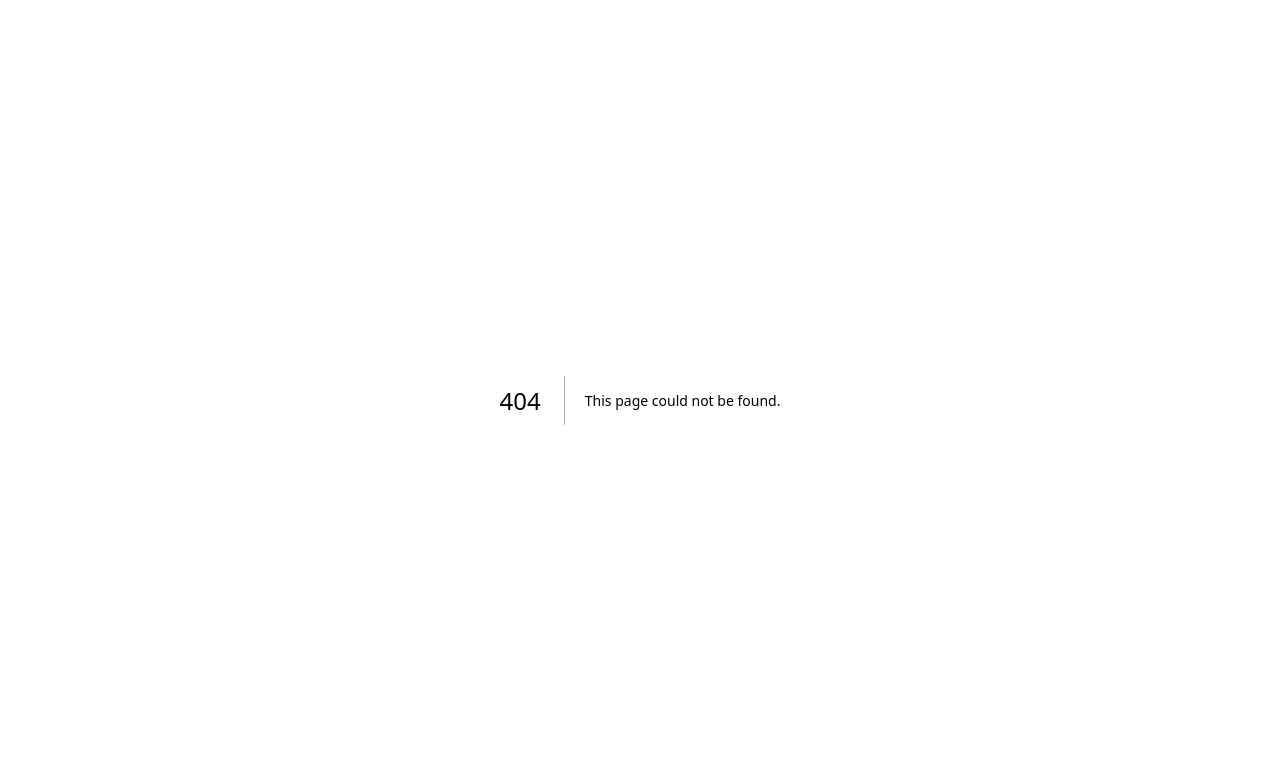
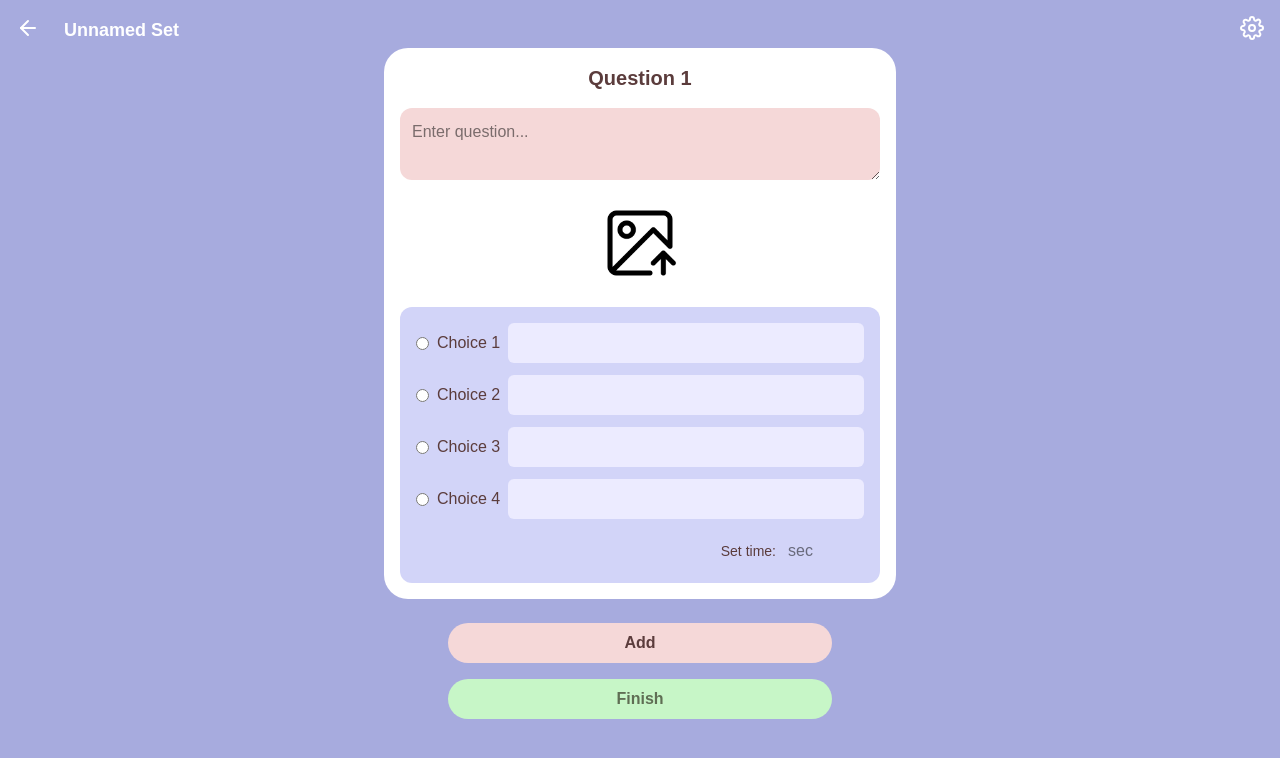
Before and after one commit to bibieve/smart_clicker, a Next.js app: page /login/dashboardteacher/Questionslists/setquestions in a window 1280 px wide. Before the commit this address had no page. Shown: the top 758 px of the page. Built offline with nearby package versions, Linux system fonts and the light colour scheme.

Commit message:
SetQuestions
SetQ ที่ยังไม่สมบูรณ์

```diff
--- a/app/login/dashboardteacher/questions/page.tsx
+++ b/app/login/dashboardteacher/Questionslists/page.tsx
@@ -66,6 +66,21 @@ export default function AddQuestionsPage() {
               <FiX size={20} />
             </button>
             <p className="text-[#5B3C3C] font-semibold text-sm text-xl">{question}</p>
+             {/* ปุ่ม Edit + Send ด้านล่าง */}
+      <div className="flex w-full justify-between mt-4">
+        <button
+          className="bg-white text-[#5B3C3C] text-sm font-semibold px-4 py-1 rounded-full shadow"
+          onClick={() => router.push(`/setquestions?title=${encodeURIComponent(question)}`)}
+        >
+          Edit
+        </button>
+        <button
+          className="bg-[#D2F7B6] text-[#5B3C3C] text-sm font-semibold px-4 py-1 rounded-full shadow"
+          onClick={() => alert(`Send ${question}`)}
+        >
+          Send
+        </button>
+      </div>
           </div>
         ))}
       </div>
--- /dev/null
+++ b/app/login/dashboardteacher/Questionslists/setquestions/page.tsx
@@ -0,0 +1,119 @@
+"use client";
+
+import { useState } from "react";
+import { useRouter } from "next/navigation";
+import { FiArrowLeft, FiSettings } from "react-icons/fi";
+import Image from "next/image";
+import { useSearchParams } from "next/navigation";
+
+
+export default function SetQuestionsPage() {
+  const router = useRouter();
+  const [questionText, setQuestionText] = useState("");
+  const [choices, setChoices] = useState(["", "", "", ""]);
+  const [correctAnswer, setCorrectAnswer] = useState<number | null>(null);
+  const [time, setTime] = useState("");
+
+  const handleChoiceChange = (index: number, value: string) => {
+    const updated = [...choices];
+    updated[index] = value;
+    setChoices(updated);
+  };
+
+  const handleAddQuestion = () => {
+    console.log({ questionText, choices, correctAnswer, time });
+    // TODO: Save to DB or state
+    setQuestionText("");
+    setChoices(["", "", "", ""]);
+    setCorrectAnswer(null);
+    setTime("");
+  };
+
+  const searchParams = useSearchParams();
+  const setTitle = searchParams.get("title") || "Unnamed Set";
+
+
+  return (
+    <div className="min-h-screen bg-[#A7ABDE] flex flex-col items-center justify-start p-6 relative">
+      {/* Top Bar */}
+      <div className="absolute top-4 left-4 cursor-pointer" onClick={() => router.back()}>
+        <FiArrowLeft className="text-white text-2xl" />
+      </div>
+      <div className="absolute top-4 right-4">
+        <FiSettings className="text-white text-2xl cursor-pointer" />
+      </div>
+
+      <div className="absolute top-4 left-16 text-white font-bold text-lg z-10">
+        {setTitle}
+      </div>
+
+
+      <div className="bg-white rounded-3xl p-4 mt-6 w-full max-w-lg">
+        <h2 className="text-[#5B3C3C] font-bold text-xl text-center mb-4">Question 1</h2>
+
+        {/* Question Input */}
+        <textarea
+          placeholder="Enter question..."
+          value={questionText}
+          onChange={(e) => setQuestionText(e.target.value)}
+          className="w-full bg-[#F5D8D8] rounded-xl p-3 mb-4 text-black"
+        />
+
+        {/* Image Upload (placeholder) */}
+        <div className="w-full flex justify-center mb-6">
+          <Image src="/image-upload.png" alt="Upload" width={80} height={80} />
+        </div>
+
+        {/* Choices */}
+        <div className="bg-[#D2D4F8] rounded-xl p-4">
+          {choices.map((choice, i) => (
+            <div key={i} className="flex items-center mb-3">
+              <input
+                type="radio"
+                name="correct"
+                checked={correctAnswer === i}
+                onChange={() => setCorrectAnswer(i)}
+                className="mr-2"
+              />
+              <span className="text-[#5B3C3C] font-medium mr-2">Choice {i + 1}</span>
+              <input
+                type="text"
+                value={choice}
+                onChange={(e) => handleChoiceChange(i, e.target.value)}
+                className="flex-1 bg-[#ECEBFF] p-2 rounded-md text-black"
+              />
+            </div>
+          ))}
+
+          {/* Set time */}
+          <div className="flex items-center justify-end mt-4">
+            <span className="text-sm text-[#5B3C3C] mr-2">Set time:</span>
+            <input
+              type="number"
+              value={time}
+              onChange={(e) => setTime(e.target.value)}
+              className="w-20 p-1 rounded-md text-black"
+              placeholder="sec"
+            />
+          </div>
+        </div>
+      </div>
+
+      {/* Buttons */}
+      <div className="mt-6 flex flex-col gap-4 w-full max-w-sm">
+        <button
+          onClick={handleAddQuestion}
+          className="bg-[#F5D8D8] text-[#5B3C3C] font-semibold py-2 rounded-full"
+        >
+          Add
+        </button>
+        <button
+          className="bg-[#C7F6C7] text-[#5F6E54] font-semibold py-2 rounded-full"
+          onClick={() => router.push("/login/dashboardteacher/Questionslists")}
+        >
+          Finish
+        </button>
+      </div>
+    </div>
+  );
+}
--- a/app/login/dashboardteacher/page.tsx
+++ b/app/login/dashboardteacher/page.tsx
@@ -23,7 +23,7 @@ export default function HomePage() {
         {/* Questions Button */}
         <div
           className="bg-[#D2D4F8] w-full sm:w-72 md:w-80 h-72 sm:h-80 flex flex-col items-center justify-center rounded-2xl shadow-lg cursor-pointer transition transform hover:scale-105"
-          onClick={() => router.push("/login/dashboardteacher/questions")}
+          onClick={() => router.push("/login/dashboardteacher/Questionslists")}
         >
           <Image
             src="/listQ.png"
--- /dev/null
+++ b/lib/mongodb.ts
@@ -0,0 +1,17 @@
+import mongoose from "mongoose";
+
+const MONGODB_URI = process.env.MONGODB_URI!;
+
+if (!MONGODB_URI) throw new Error("MONGODB_URI not defined");
+
+let cached = (global as any).mongoose || { conn: null, promise: null };
+
+export default async function connectMongoDB() {
+  if (cached.conn) return cached.conn;
+
+  if (!cached.promise) {
+    cached.promise = mongoose.connect(MONGODB_URI, { bufferCommands: false });
+  }
+  cached.conn = await cached.promise;
+  return cached.conn;
+}
--- /dev/null
+++ b/models/QuestionSet.js
@@ -0,0 +1,12 @@
+// models/QuestionSet.js
+import mongoose from "mongoose";
+
+const QuestionSetSchema = new mongoose.Schema({
+  name: String,       // ชื่อชุดคำถาม เช่น "Forward Kinematics"
+  createdAt: {
+    type: Date,
+    default: Date.now
+  },
+});
+
+export default mongoose.models.QuestionSet || mongoose.model("QuestionSet", QuestionSetSchema);
--- a/package.json
+++ b/package.json
@@ -9,6 +9,7 @@
     "lint": "next lint"
   },
   "dependencies": {
+    "mongoose": "^8.13.2",
     "next": "^15.2.3",
     "react": "^19.0.0",
     "react-dom": "^19.0.0",
@@ -17,6 +18,7 @@
   "devDependencies": {
     "@eslint/eslintrc": "^3",
     "@tailwindcss/postcss": "^4",
+    "@types/mongoose": "^5.11.96",
     "@types/node": "^20",
     "@types/react": "^19",
     "@types/react-dom": "^19",
```
Also changed, not shown: public/image-upload.png (added), 1 other file (tests, documents, lock files or other folders).
